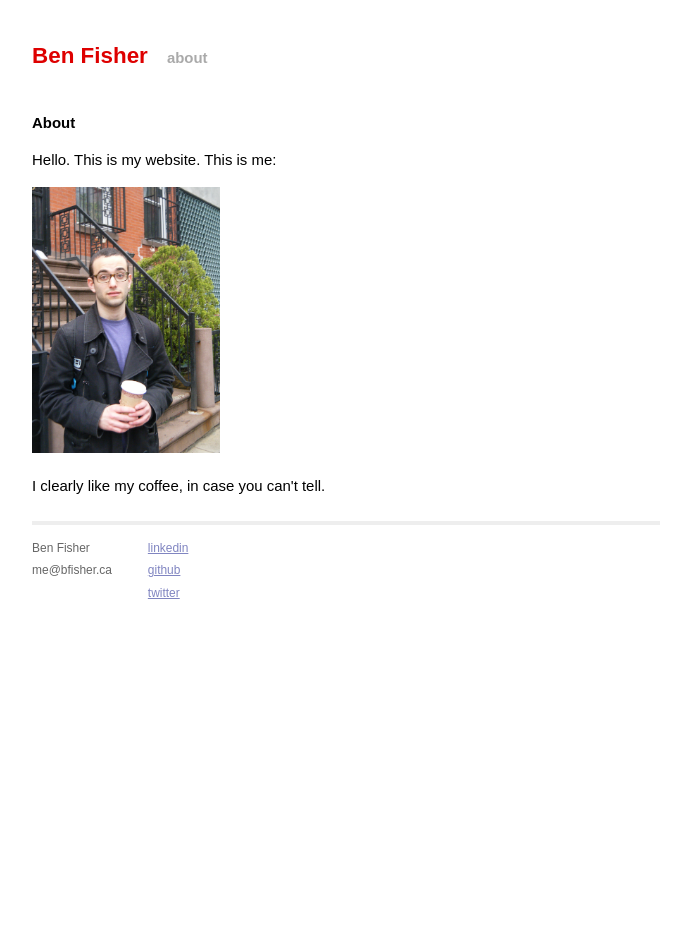
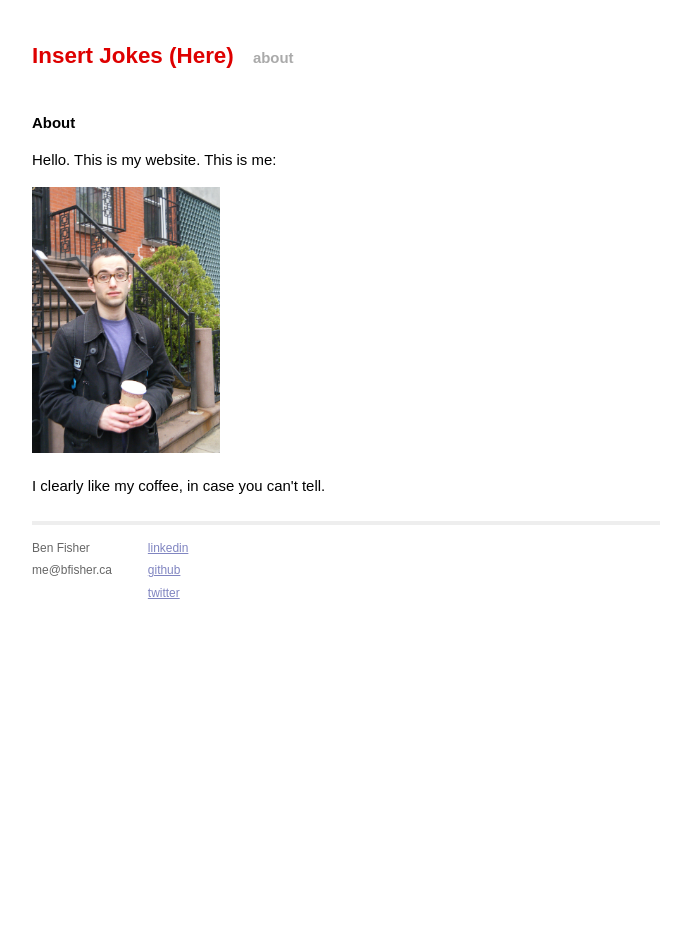
Before and after one commit to bzfisher/bzfisher.github.io, a Jekyll site: the page built from about.html, in a window 1280 px wide. Shown: the whole page, without its empty margins (294-985 px from the left). Built offline with Jekyll 4.4.1, drawn with Linux system fonts in a browser that asks for light colours; Markdown is read by kramdown in place of the engine named in the settings.

Commit message:
updated website title

```diff
--- a/_config.yml
+++ b/_config.yml
@@ -1,4 +1,4 @@
-name: Ben Fisher
+name: Insert Jokes (Here)
 markdown: redcarpet
 pygments: true
 permalink: /:year/:month/:day/:title.html
--- a/index.html
+++ b/index.html
@@ -1,6 +1,6 @@
 ---
 layout: default
-title: Ben Fisher
+title: Insert Jokes (Here)
 ---
 
 <div id="home">
```
